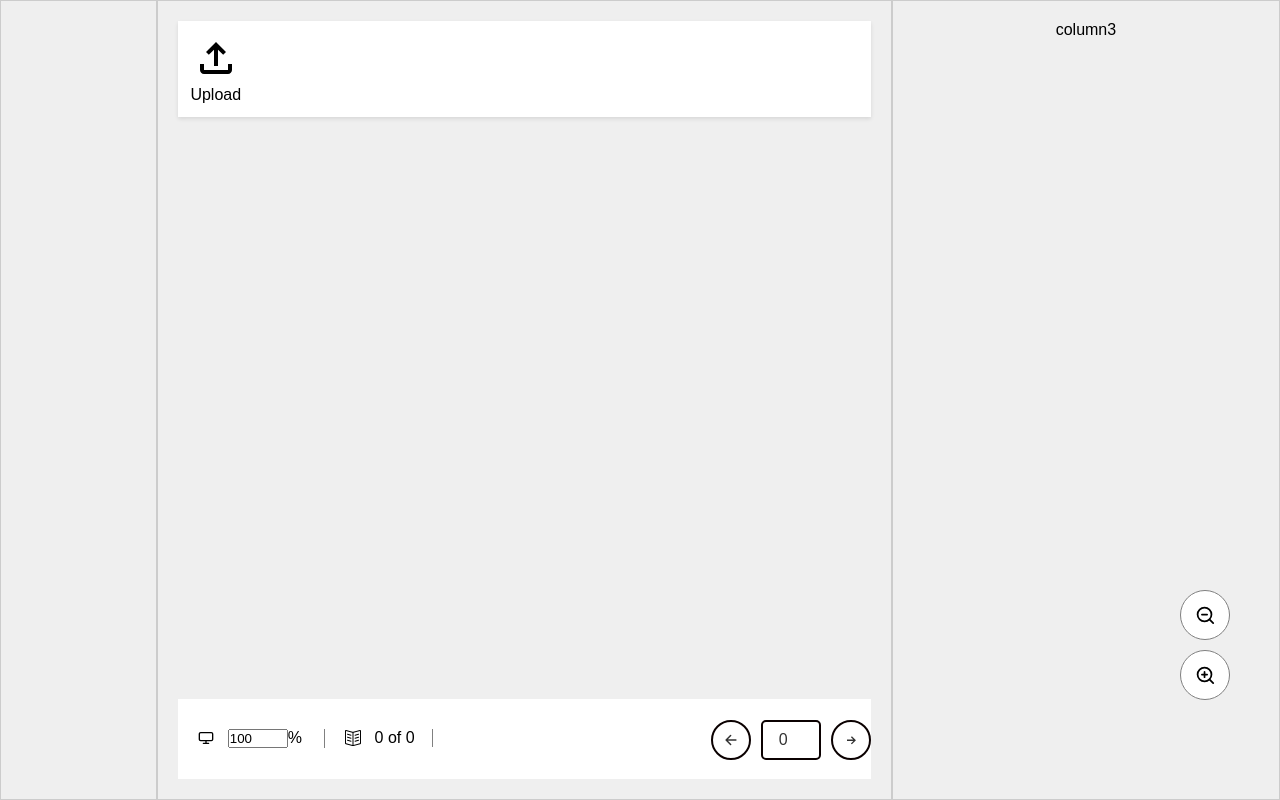
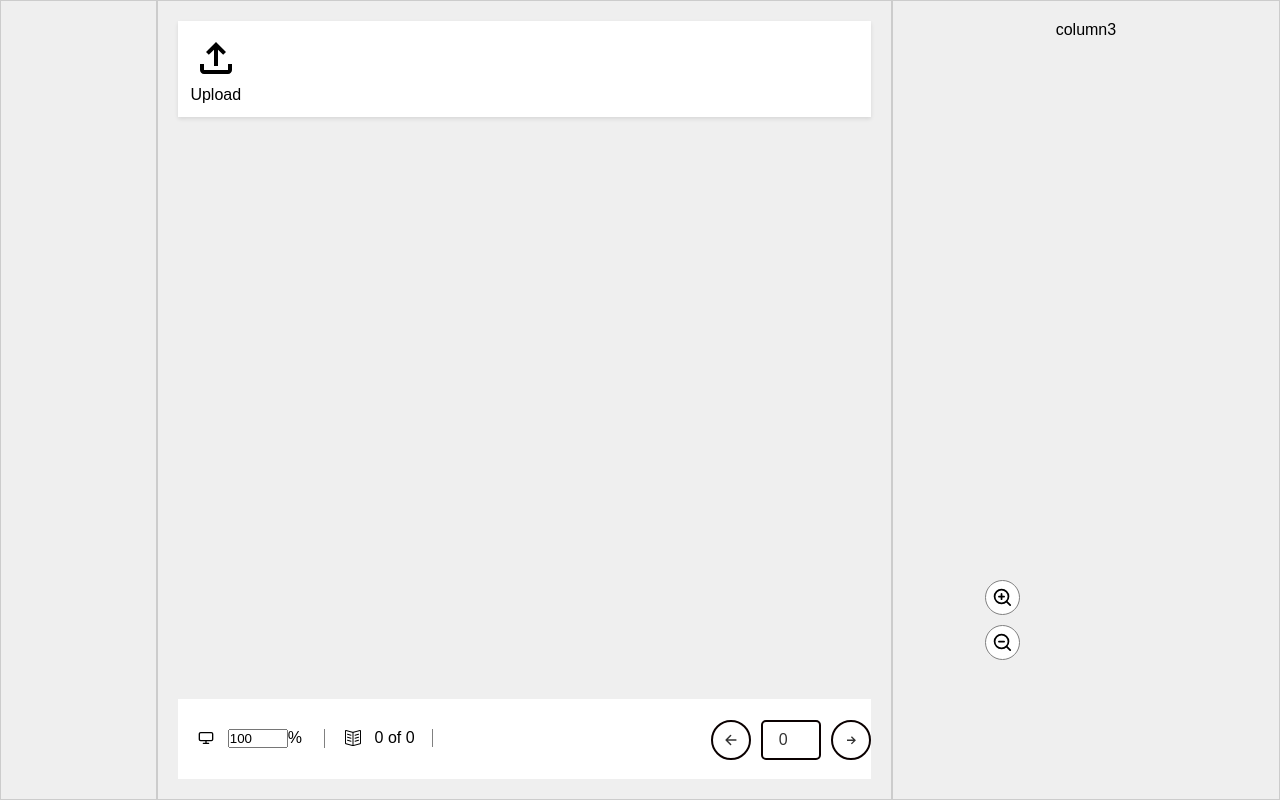
Before and after one commit to enjyashraf18/Annotation-tool, a React (Create React App) app: page / in a window 1280 px wide. Built offline with nearby package versions, Linux system fonts and the light colour scheme.

Commit message:
zoom buttons are fixed

```diff
--- a/src/App.css
+++ b/src/App.css
@@ -203,16 +203,16 @@ header {
   display: flex;
   flex-direction: column;
   position: absolute;
-  top: 80%;
-  right: 40px;
+  top: 70%;
+  left: 985px;
   transform: translateY(-50%);
   z-index: 100;
 }
 
 .zoom-button {
   border-radius: 50%;
-  width: 50px;
-  height: 50px;
+  width: 35px;
+  height: 35px;
   margin: 5px 0;
   display: flex;
   align-items: center;
--- a/src/App.js
+++ b/src/App.js
@@ -148,11 +148,11 @@ function App() {
 
       <div className="column column2">
         <div className="zoom-buttons">
+        <button className="zoom-button" onClick={handleZoomIn}>
+            <FiZoomIn size="1.3rem" />
+          </button>
           <button className="zoom-button" onClick={handleZoomOut}>
             <FiZoomOut size="1.3rem" />
-          </button>
-          <button className="zoom-button" onClick={handleZoomIn}>
-            <FiZoomIn size="1.3rem" />
           </button>
         </div>
         <header className="App-header">
```
